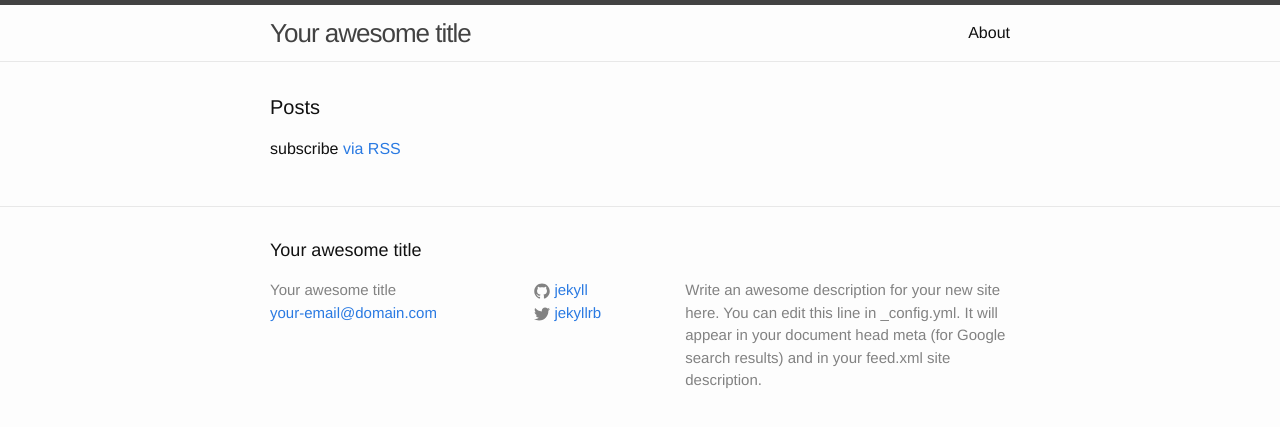
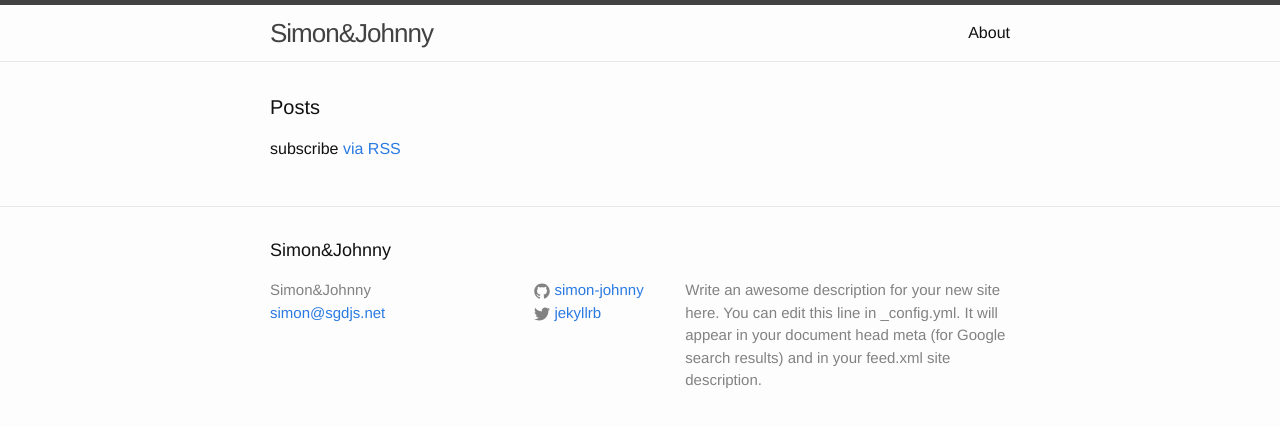
Before and after one commit to simon-johnny/simon-johnny.github.io, a Jekyll site: the page built from index.html, in a window 1280 px wide. Shown: the top 427 px of the page. Built offline with Jekyll 4.4.1, drawn with Linux system fonts in a browser that asks for light colours.

Commit message:
Update _config.yml

```diff
--- a/_config.yml
+++ b/_config.yml
@@ -6,16 +6,16 @@
 # 'jekyll serve'. If you change this file, please restart the server process.
 
 # Site settings
-title: Your awesome title
-email: your-email@domain.com
+title: "Simon&Johnny"
+email: simon@sgdjs.net
 description: > # this means to ignore newlines until "baseurl:"
   Write an awesome description for your new site here. You can edit this
   line in _config.yml. It will appear in your document head meta (for
   Google search results) and in your feed.xml site description.
 baseurl: "" # the subpath of your site, e.g. /blog
-url: "http://yourdomain.com" # the base hostname & protocol for your site
+url: "http://simon-johnny.github.io" # the base hostname & protocol for your site
 twitter_username: jekyllrb
-github_username:  jekyll
+github_username:  simon-johnny
 
 # Build settings
 markdown: kramdown
```
